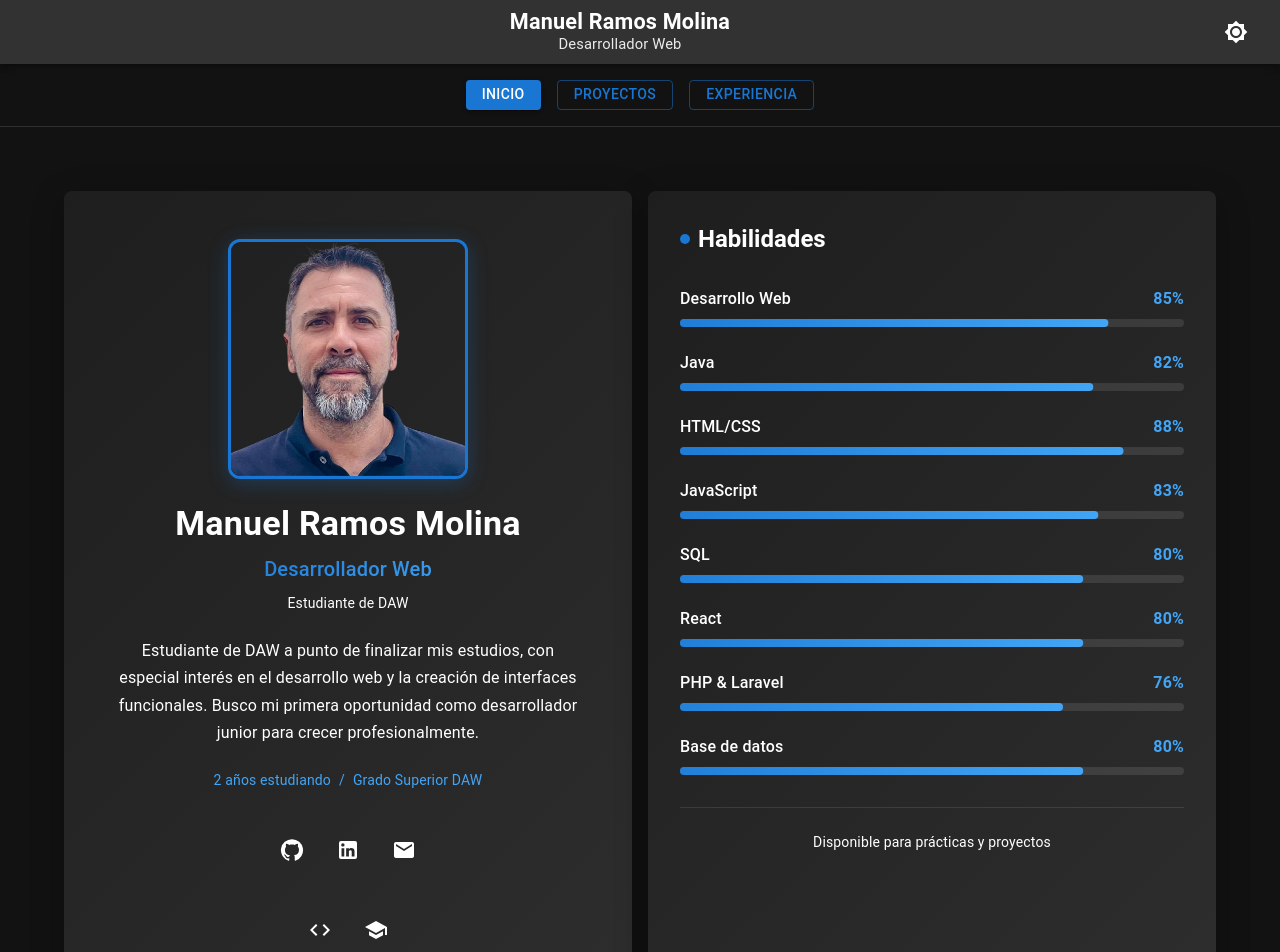
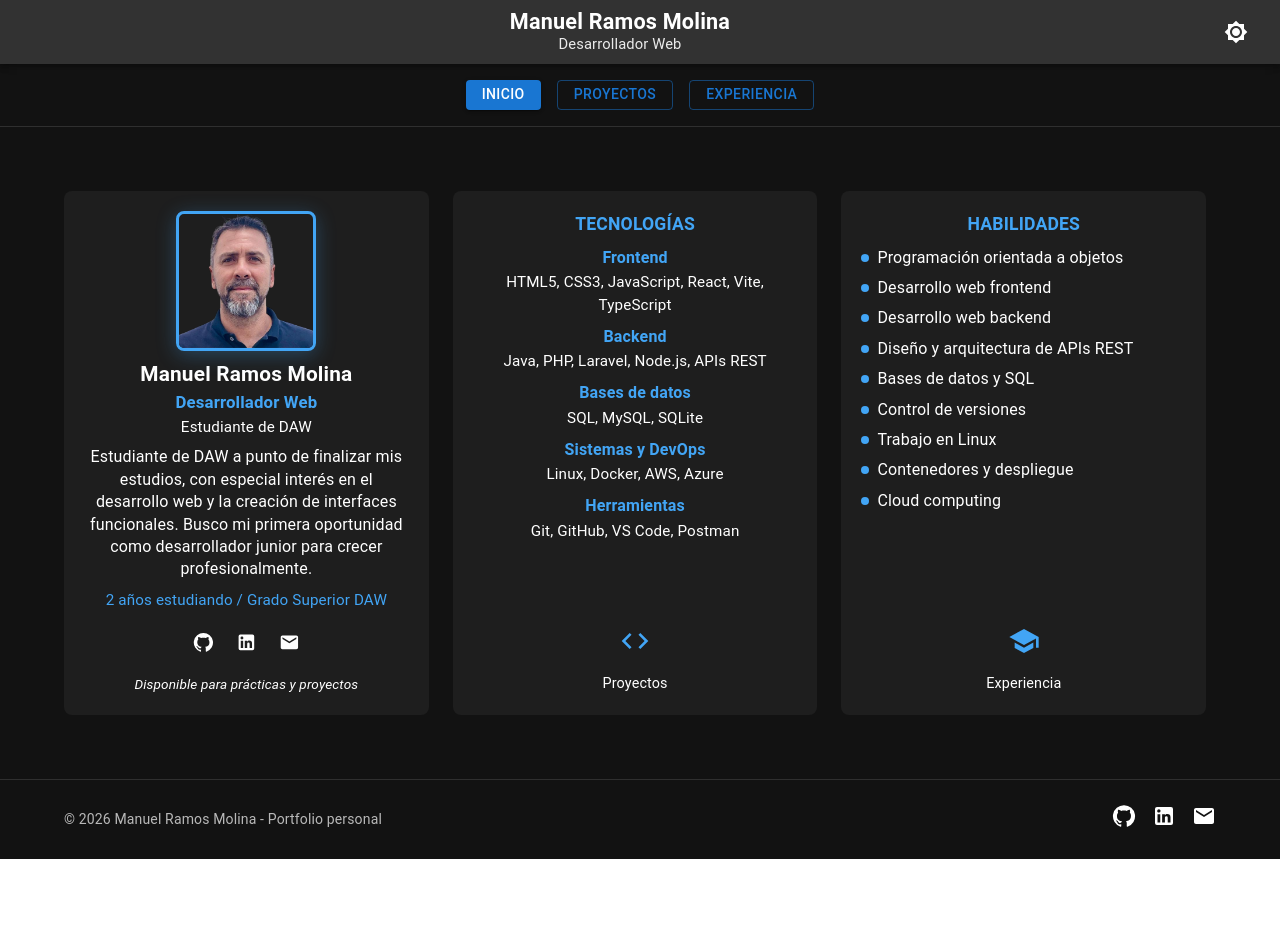
Before and after one commit to manuelramosmolina/PortfolioReact, a React (Vite) app: page /#/ in a window 1280 px wide. Shown: the top 952 px of the page. After the commit the page ends 859 px from the top, so only its background shows below. Built offline with nearby package versions, Linux system fonts and the light colour scheme.

Commit message:
Actualización del proyecto

```diff
--- a/src/data/proyectos.json
+++ b/src/data/proyectos.json
@@ -9,11 +9,11 @@
   },
   {
     "id": 2,
-    "titulo": "Desarrollo Web Cliente",
-    "descripcion": "Ejercicio 3 de la tarea online 1 del módulo DWEC.",
+    "titulo": "PortfolioReact",
+    "descripcion": "Proyecto de la asignatura DWEC. Aplicación hecha con React para mostrar un curriculum vitae.",
     "imagen": "/images/tarea-1-dwec.jpg",
-    "enlace": "https://github.com/manuelramosmolina/Tarea_1_DWEC",
-    "etiquetas": ["HTML", "JavaScript", "Front-end"]
+    "enlace": "https://github.com/manuelramosmolina/PortfolioReact",
+    "etiquetas": ["React", "Curriculum", "Frontend"]
   },
   {
     "id": 3,
@@ -25,10 +25,10 @@
   },
   {
     "id": 4,
-    "titulo": "Despliegue Web",
-    "descripcion": "Tarea online del tema 5 de Despliegue de Aplicaciones Web.",
+    "titulo": "Despliegue Web - GitHub",
+    "descripcion": "Tarea online de Despliegue de Aplicaciones Web.",
     "imagen": "/images/bookrmm.jpg",
-    "enlace": "https://github.com/manuelramosmolina/bookRMM",
+    "enlace": "https://github.com/manuelramosmolina/TareaHLC",
     "etiquetas": ["HTML", "Despliegue", "GIT"]
   },
   {
--- a/src/pages/LandingPage.jsx
+++ b/src/pages/LandingPage.jsx
@@ -1,5 +1,5 @@
-import { Container, Box, Typography, IconButton, Avatar, Grid, LinearProgress, Card, CardContent, Chip } from '@mui/material';
-import { GitHub, LinkedIn, Email, Code, School, WorkOutline } from '@mui/icons-material';
+import { Container, Box, Typography, IconButton, Avatar } from '@mui/material';
+import { GitHub, LinkedIn, Email, Code, School } from '@mui/icons-material';
 import { Link as RouterLink } from 'react-router-dom';
 
 function LandingPage() {
@@ -7,7 +7,7 @@ function LandingPage() {
     name: 'Manuel Ramos Molina',
     role: 'Desarrollador Web',
     tipo: 'Estudiante de DAW',
-    yearsStudy: '2',
+    yearsStudy: '2 años estudiando',
     degree: 'Grado Superior DAW',
     description:
       'Estudiante de DAW a punto de finalizar mis estudios, con especial interés en el desarrollo web y la creación de interfaces funcionales. Busco mi primera oportunidad como desarrollador junior para crecer profesionalmente.',
@@ -22,239 +22,173 @@ function LandingPage() {
     : infoPersonal.avatar;
 
   const habilidades = [
-    { name: 'Desarrollo Web', level: 85 },
-    { name: 'Java', level: 82 },
-    { name: 'HTML/CSS', level: 88 },
-    { name: 'JavaScript', level: 83 },
-    { name: 'SQL', level: 80 },
-    { name: 'React', level: 80 },
-    { name: 'PHP & Laravel', level: 76 },
-    { name: 'Base de datos', level: 80 },
+    'Programación orientada a objetos',
+    'Desarrollo web frontend',
+    'Desarrollo web backend',
+    'Diseño y arquitectura de APIs REST',
+    'Bases de datos y SQL',
+    'Control de versiones',
+    'Trabajo en Linux',
+    'Contenedores y despliegue',
+    'Cloud computing'
   ];
 
+  const tecnologias = {
+    'Frontend': ['HTML5', 'CSS3', 'JavaScript', 'React', 'Vite', 'TypeScript'],
+    'Backend': ['Java', 'PHP', 'Laravel', 'Node.js', 'APIs REST'],
+    'Bases de datos': ['SQL', 'MySQL', 'SQLite'],
+    'Sistemas y DevOps': ['Linux', 'Docker', 'AWS', 'Azure'],
+    'Herramientas': ['Git', 'GitHub', 'VS Code', 'Postman'],
+  };
+
   return (
-    <Container maxWidth="lg">
+    <Container maxWidth="lg" sx={{ py: 4 }}>
+
+      <Box sx={{ display: 'flex', gap: 3 }}>
+
+        {/* BLOQUE 1 - NOMBRE */}
         <Box
           sx={{
-          minHeight: '80vh',
+            flex: 0.33,
+            backgroundColor: (theme) =>
+              theme.palette.mode === 'dark' ? '#1e1e1e' : '#f0f0f0',
+            borderRadius: '8px',
+            padding: '20px',
             display: 'flex',
-          justifyContent: 'center',
-          alignItems: 'center',
-          py: 4,
+            flexDirection: 'column',
+            alignItems: 'center'
           }}
         >
-        <Grid container spacing={2}>
-          {/* TARJETA IZQUIERDA - Foto y Descripción */}
-          <Grid item xs={12} md={6}>
-            <Card
-              sx={{
-                height: '100%',
-                background: 'linear-gradient(135deg, #1e1e1e 0%, #2d2d2d 100%)',
-                borderRadius: 2,
-                boxShadow: '0 8px 32px rgba(0,0,0,0.3)',
-              }}
-            >
-              <CardContent sx={{ p: 4 }}>
-                <Box sx={{ display: 'flex', flexDirection: 'column', alignItems: 'center', gap: 3 }}>
-                  {/* Foto */}
           <Avatar
             variant="rounded"
             src={rutaAvatar}
             alt={infoPersonal.name}
             sx={{
-                      width: 240,
-                      height: 240,
+              width: 140,
+              height: 140,
               border: 3,
-                      borderRadius: 3,
-                      borderColor: '#1976d2',
-                      boxShadow: '0 4px 20px rgba(25,118,210,0.3)',
-                      mt: 2,
+              borderRadius: 2,
+              borderColor: '#42a5f5',
+              boxShadow: '0 4px 20px rgba(66,165,245,0.3)',
+              mb: 1
             }}
           />
 
-                  {/* Nombre y Rol */}
-                  <Box sx={{ textAlign: 'center' }}>
-                    <Typography variant="h4" sx={{ color: 'white', mb: 1, fontWeight: 'bold' }}>
+          <Typography sx={{ fontWeight: '700', fontSize: '1.3rem', textAlign: 'center' }}>
             {infoPersonal.name}
           </Typography>
-                    <Typography
-                      variant="h6"
-                      sx={{
-                        mb: 1,
-                        background: 'linear-gradient(135deg, #1976d2 0%, #42a5f5 100%)',
-                        WebkitBackgroundClip: 'text',
-                        WebkitTextFillColor: 'transparent',
-                      }}
-                    >
+
+          <Typography sx={{ color: '#42a5f5', fontWeight: '600', fontSize: '1.05rem' }}>
             {infoPersonal.role}
           </Typography>
-                    <Typography variant="body2" sx={{ color: 'white' }}>
+
+          <Typography sx={{ fontSize: '0.95rem', mb: 1 }}>
             {infoPersonal.tipo}
+          </Typography>
+
+          <Typography sx={{ lineHeight: 1.4, fontSize: '1rem', mb: 1, textAlign: 'center' }}>
+            {infoPersonal.description}
+          </Typography>
+
+          <Typography sx={{ fontSize: '0.95rem', mb: 2, color: '#42a5f5' }}>
+            {infoPersonal.yearsStudy} / {infoPersonal.degree}
+          </Typography>
+
+          <Box sx={{ display: 'flex', gap: 1.5, mb: 2 }}>
+            <IconButton href={infoPersonal.github} target="_blank" size="small">
+              <GitHub sx={{ fontSize: '1.3rem' }} />
+            </IconButton>
+            <IconButton href={infoPersonal.linkedin} target="_blank" size="small">
+              <LinkedIn sx={{ fontSize: '1.3rem' }} />
+            </IconButton>
+            <IconButton href={`mailto:${infoPersonal.email}`} size="small">
+              <Email sx={{ fontSize: '1.3rem' }} />
+            </IconButton>
+          </Box>
+
+          <Typography sx={{ fontSize: '0.85rem', fontStyle: 'italic' }}>
+            Disponible para prácticas y proyectos
           </Typography>
         </Box>
 
-                  {/* Descripción */}
-                  <Typography
-                    variant="body1"
+        {/* BLOQUE 2 - TECNOLOGÍAS (CENTRO) */}
+        <Box
           sx={{
-                      color: 'white',
-                      lineHeight: 1.7,
-                      textAlign: 'center',
-                      px: 2,
+            flex: 0.33,
+            backgroundColor: (theme) =>
+              theme.palette.mode === 'dark' ? '#1e1e1e' : '#f0f0f0',
+            borderRadius: '8px',
+            padding: '20px',
+            display: 'flex',
+            flexDirection: 'column',
+            justifyContent: 'space-between'
           }}
         >
-                    {infoPersonal.description}
+          <Box>
+            <Typography sx={{ fontWeight: '700', fontSize: '1.1rem', mb: 1, color: '#42a5f5' }}>
+              TECNOLOGÍAS
             </Typography>
 
-                  {/* Información adicional */}
-                  <Typography
-                    variant="body2"
-                    sx={{
-                      color: '#42a5f5',
-                      display: 'flex',
-                      gap: 1,
-                      flexWrap: 'wrap',
-                      justifyContent: 'center',
-                    }}
-                  >
-                    <span>{infoPersonal.yearsStudy} años estudiando</span>
-                    <span>/</span>
-                    <span>{infoPersonal.degree}</span>
+            <Box sx={{ display: 'flex', flexDirection: 'column', gap: 1 }}>
+              {Object.entries(tecnologias).map(([categoria, items]) => (
+                <Box key={categoria}>
+                  <Typography sx={{ fontWeight: '600', fontSize: '1rem', mb: 0.2, color: '#42a5f5' }}>
+                    {categoria}
                   </Typography>
-
-                  {/* Enlaces sociales */}
-                  <Box sx={{ display: 'flex', gap: 2, mt: 2 }}>
-                    <IconButton
-                      href={infoPersonal.github}
-                      target="_blank"
-                      rel="noopener noreferrer"
-                      sx={{
-                        color: 'white',
-                        '&:hover': { color: '#42a5f5' },
-                      }}
-                    >
-                      <GitHub />
-                    </IconButton>
-                    <IconButton
-                      href={infoPersonal.linkedin}
-                      target="_blank"
-                      rel="noopener noreferrer"
-                      sx={{
-                        color: 'white',
-                        '&:hover': { color: '#42a5f5' },
-                      }}
-                    >
-                      <LinkedIn />
-                    </IconButton>
-                    <IconButton
-                      href={`mailto:${infoPersonal.email}`}
-                      sx={{
-                        color: 'white',
-                        '&:hover': { color: '#42a5f5' },
-                      }}
-                    >
-                      <Email />
-                    </IconButton>
-                  </Box>
-
-                  {/* Navegación */}
-                  <Box sx={{ display: 'flex', gap: 2, mt: 2 }}>
-                    <IconButton
-                      component={RouterLink}
-                      to="/portfolio"
-                      sx={{
-                        color: 'white',
-                        '&:hover': { color: '#42a5f5' },
-                      }}
-                      title="Proyectos"
-                    >
-                      <Code />
-                    </IconButton>
-                    <IconButton
-                      component={RouterLink}
-                      to="/experience"
-                      sx={{
-                        color: 'white',
-                        '&:hover': { color: '#42a5f5' },
-                      }}
-                      title="Experiencia"
-                    >
-                      <School />
-                    </IconButton>
-                  </Box>
-                </Box>
-              </CardContent>
-            </Card>
-          </Grid>
-
-          {/* TARJETA DERECHA - Habilidades */}
-          <Grid item xs={12} md={6}>
-            <Card
-              sx={{
-                height: '100%',
-                background: 'linear-gradient(135deg, #1e1e1e 0%, #2d2d2d 100%)',
-                borderRadius: 2,
-                boxShadow: '0 8px 32px rgba(0,0,0,0.3)',
-              }}
-            >
-              <CardContent sx={{ p: 4 }}>
-                <Box sx={{ height: '100%', display: 'flex', flexDirection: 'column' }}>
-                  {/* Título de habilidades */}
-                  <Box sx={{ display: 'flex', alignItems: 'center', mb: 4 }}>
-                    <Box
-                      sx={{
-                        width: 10,
-                        height: 10,
-                        borderRadius: '50%',
-                        bgcolor: '#1976d2',
-                        mr: 1,
-                      }}
-                    />
-                    <Typography variant="h5" sx={{ color: 'white', fontWeight: 'bold' }}>
-                      Habilidades
+                  <Typography sx={{ fontSize: '0.95rem' }}>
+                    {items.join(', ')}
                   </Typography>
-                  </Box>
-
-                  {/* Lista de habilidades */}
-                  <Box sx={{ display: 'flex', flexDirection: 'column', gap: 3, flex: 1 }}>
-                    {habilidades.map((habilidad) => (
-                      <Box key={habilidad.name}>
-                        <Box sx={{ display: 'flex', justifyContent: 'space-between', mb: 1 }}>
-                          <Typography variant="body1" sx={{ color: 'white', fontWeight: 500 }}>
-                            {habilidad.name}
-                          </Typography>
-                          <Typography variant="body1" sx={{ color: '#42a5f5', fontWeight: 'bold' }}>
-                            {habilidad.level}%
-                          </Typography>
-                        </Box>
-                        <LinearProgress
-                          variant="determinate"
-                          value={habilidad.level}
-                          sx={{
-                            height: 8,
-                            borderRadius: 1,
-                            bgcolor: 'rgba(255,255,255,0.1)',
-                            '& .MuiLinearProgress-bar': {
-                              background: 'linear-gradient(135deg, #1976d2 0%, #42a5f5 100%)',
-                              borderRadius: 1,
-                            },
-                          }}
-                        />
                 </Box>
               ))}
             </Box>
+          </Box>
 
-                  {/* Información adicional */}
-                  <Box sx={{ mt: 4, pt: 3, borderTop: '1px solid rgba(255,255,255,0.1)' }}>
-                    <Typography variant="body2" sx={{ color: 'white', textAlign: 'center' }}>
-                      Disponible para prácticas y proyectos
+          <Box sx={{ display: 'flex', flexDirection: 'column', alignItems: 'center', mt: 2 }}>
+            <IconButton component={RouterLink} to="/portfolio" size="large">
+              <Code sx={{ fontSize: '2rem', color: '#42a5f5' }} />
+            </IconButton>
+            <Typography sx={{ fontSize: '0.9rem', mt: 0.5 }}>Proyectos</Typography>
+          </Box>
+        </Box>
+
+        {/* BLOQUE 3 - HABILIDADES */}
+        <Box
+          sx={{
+            flex: 0.33,
+            backgroundColor: (theme) =>
+              theme.palette.mode === 'dark' ? '#1e1e1e' : '#f0f0f0',
+            borderRadius: '8px',
+            padding: '20px',
+            display: 'flex',
+            flexDirection: 'column',
+            justifyContent: 'space-between'
+          }}
+        >
+          <Box>
+            <Typography sx={{ fontWeight: '700', fontSize: '1.1rem', mb: 1, color: '#42a5f5' }}>
+              HABILIDADES
+            </Typography>
+
+            <Box sx={{ display: 'flex', flexDirection: 'column', gap: 0.8 }}>
+              {habilidades.map((habilidad, index) => (
+                <Box key={index} sx={{ display: 'flex', alignItems: 'center', gap: 1 }}>
+                  <Box sx={{ width: 8, height: 8, borderRadius: '50%', bgcolor: '#42a5f5' }} />
+                  <Typography sx={{ fontSize: '1rem' }}>
+                    {habilidad}
                   </Typography>
                 </Box>
+              ))}
             </Box>
-              </CardContent>
-            </Card>
-          </Grid>
-        </Grid>
+          </Box>
+
+          <Box sx={{ display: 'flex', flexDirection: 'column', alignItems: 'center', mt: 2 }}>
+            <IconButton component={RouterLink} to="/experience" size="large">
+              <School sx={{ fontSize: '2rem', color: '#42a5f5' }} />
+            </IconButton>
+            <Typography sx={{ fontSize: '0.9rem', mt: 0.5 }}>Experiencia</Typography>
+          </Box>
+        </Box>
+
       </Box>
     </Container>
   );
```
Also changed, not shown: 1 other file (tests, documents, lock files or other folders). Lines whose indentation alone changed are shown as unchanged.
